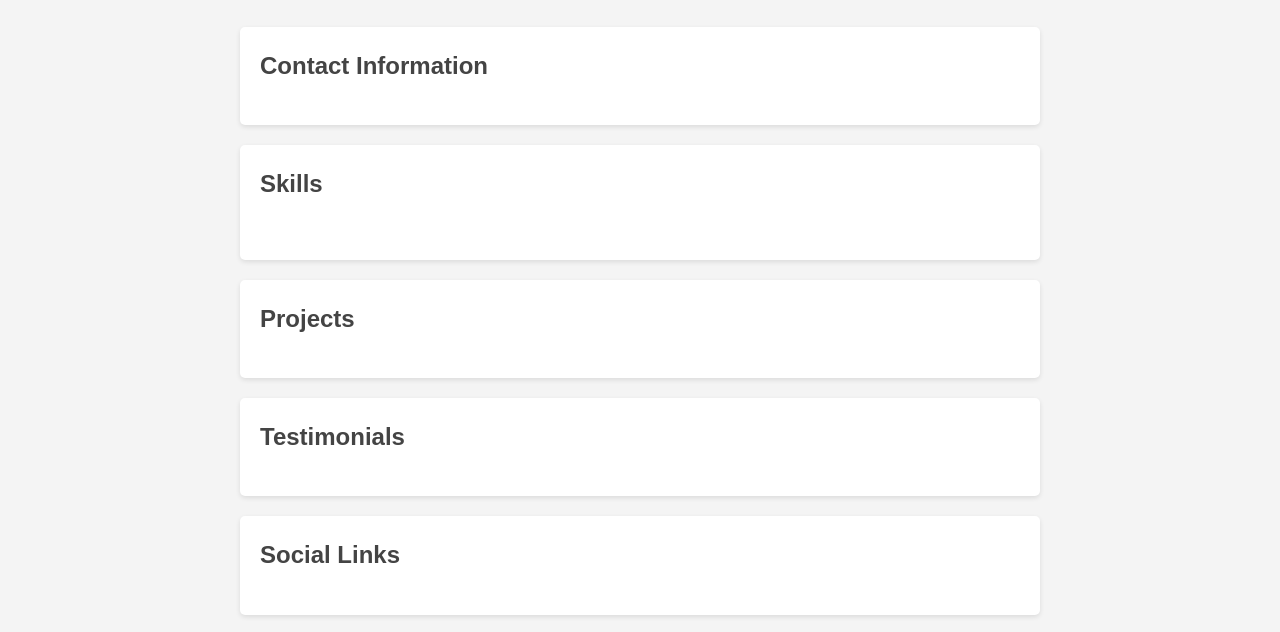
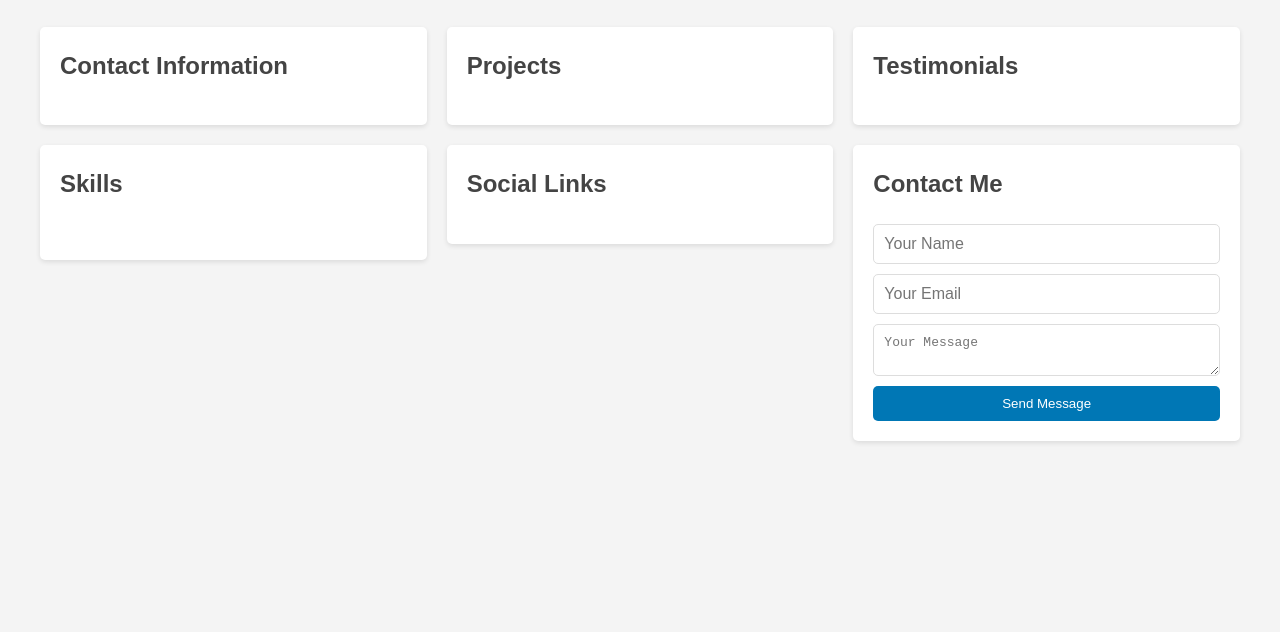
Before and after one commit to GEMS-Gallery/connectme-hub-0191ed4cd400, a website built with Vite: page frontend/index.html in a window 1280 px wide. Shown: the part 125-757 px from the top of the page. Built offline with nearby package versions, Linux system fonts and the light colour scheme; what @dfinity/agent would draw is missing.

Commit message:
0191ed57-c6d4-766b-b801-e98bc90554f9

```diff
--- a/frontend/index.html
+++ b/frontend/index.html
@@ -14,7 +14,8 @@
             <p id="bio"></p>
             <button id="dark-mode-toggle">Toggle Dark Mode</button>
         </header>
-        <main>
+        <main class="grid">
+            <div class="column">
                 <section class="card contact-card">
                     <h2>Contact Information</h2>
                     <p id="email"></p>
@@ -25,17 +26,21 @@
                     <h2>Skills</h2>
                     <ul id="skills-list"></ul>
                 </section>
+            </div>
+            <div class="column">
                 <section class="card projects-card">
                     <h2>Projects</h2>
                     <div id="projects-list"></div>
                 </section>
+                <section class="card social-card">
+                    <h2>Social Links</h2>
+                    <ul id="social-links"></ul>
+                </section>
+            </div>
+            <div class="column">
                 <section class="card testimonials-card">
                     <h2>Testimonials</h2>
                     <div id="testimonials-list"></div>
-            </section>
-            <section class="card social-card">
-                <h2>Social Links</h2>
-                <ul id="social-links"></ul>
                 </section>
                 <section class="card contact-form-card">
                     <h2>Contact Me</h2>
@@ -46,6 +51,7 @@
                         <button type="submit">Send Message</button>
                     </form>
                 </section>
+            </div>
         </main>
     </div>
     <script type="module" src="index.js"></script>
--- a/frontend/styles.css
+++ b/frontend/styles.css
@@ -13,7 +13,7 @@ body.dark-mode {
 }
 
 .container {
-    max-width: 800px;
+    max-width: 1200px;
     margin: 0 auto;
     padding: 20px;
 }
@@ -38,6 +38,12 @@ header {
 
 h1 {
     color: #333;
+}
+
+.grid {
+    display: grid;
+    grid-template-columns: repeat(auto-fit, minmax(300px, 1fr));
+    gap: 20px;
 }
 
 .card {
@@ -161,3 +167,9 @@ body.dark-mode #dark-mode-toggle {
     background-color: #f4f4f4;
     color: #333;
 }
+
+@media (max-width: 768px) {
+    .grid {
+        grid-template-columns: 1fr;
+    }
+}
```
Lines whose indentation alone changed are shown as unchanged.
